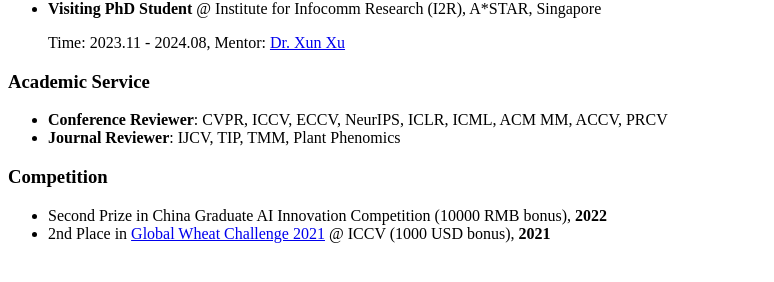
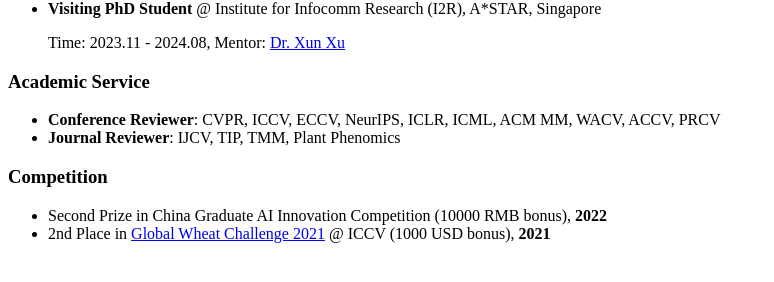
Before and after one commit to cxliu0/cxliu0.github.io, a Jekyll site: the page built from _pages/includes/misc.md, in a window 1280 px wide. Shown: the part 407-689 px from the top of the page, without its empty margins (0-774 px from the left). Built offline with Jekyll 4.4.1, drawn with Linux system fonts in a browser that asks for light colours; our own code applies the rules of GitHub Pages for plain Markdown files.

Commit message:
Update misc.md

```diff
--- a/_pages/includes/misc.md
+++ b/_pages/includes/misc.md
@@ -5,7 +5,7 @@
 
 
 # Academic Service
-- **Conference Reviewer**: CVPR, ICCV, ECCV, NeurIPS, ICLR, ICML, ACM MM, ACCV, PRCV
+- **Conference Reviewer**: CVPR, ICCV, ECCV, NeurIPS, ICLR, ICML, ACM MM, WACV, ACCV, PRCV
 - **Journal Reviewer**: IJCV, TIP, TMM, Plant Phenomics
 
 
```
